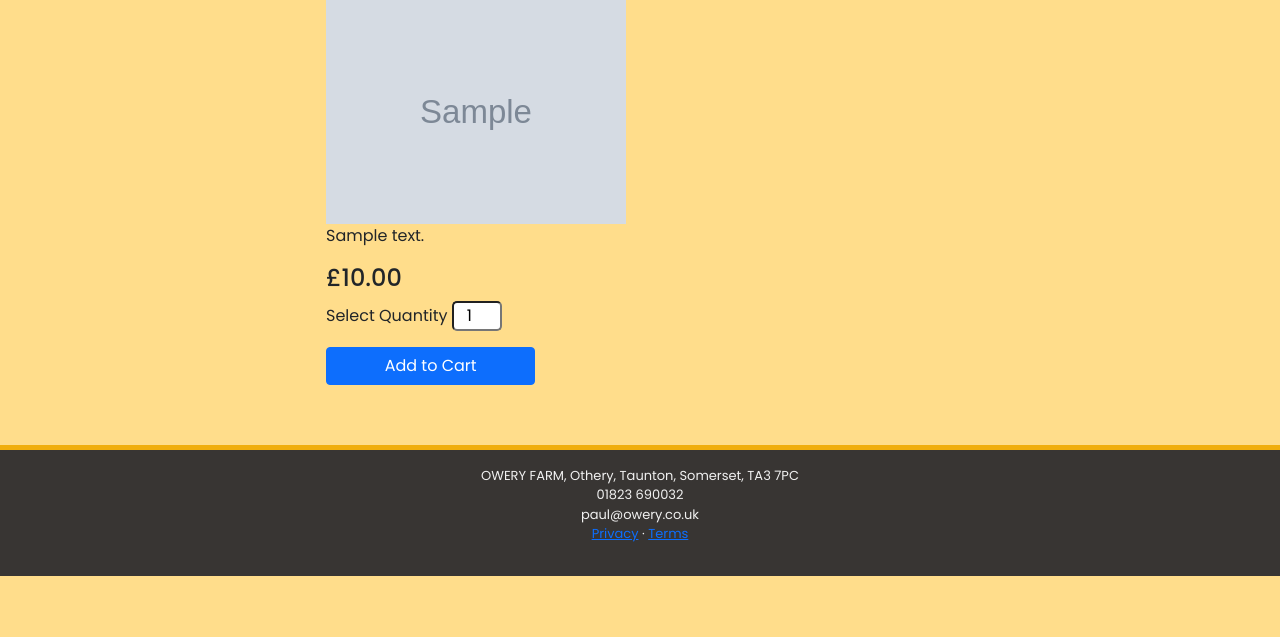
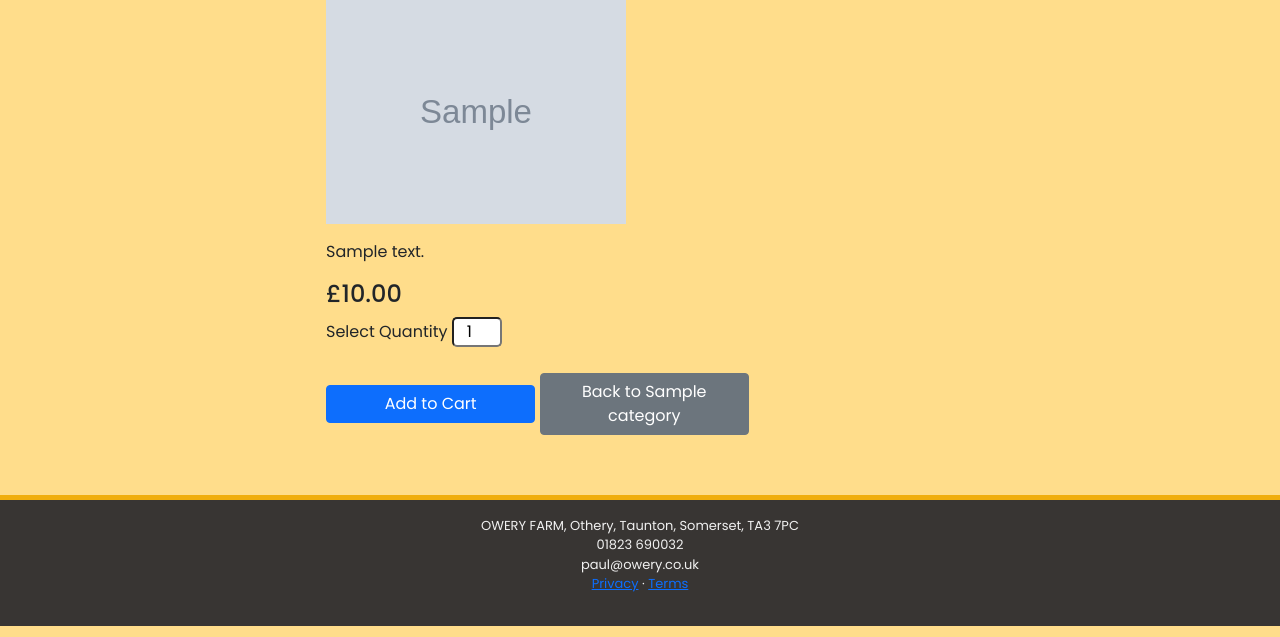
Before and after one commit to PaulWheatcroft/owery-joinery, a Django app: page /products/product/1/ in a window 1280 px wide. Shown: the part 163-800 px from the top of the page. Run offline with Django 3.2, Linux system fonts and the light colour scheme; tables that the repository leaves empty hold one stand-in row (values such as "Sample post"); grey boxes marked "Sample" are stand-in pictures; some libraries are stand-ins or nearby versions.

Commit message:
Refining CSS look of product and product details pages. Back button added to product details page

```diff
--- a/products/templates/products/product-details.html
+++ b/products/templates/products/product-details.html
@@ -15,7 +15,7 @@
                     <a href="{{ product.image.url }}" target="_blank"><img src="{{ product.image.url }}" alt="{{ product.name }}" style="max-width: 300px; max-height: 350px;"></a>
                 </div>
                 <div class="col-12">
-                    <p>{{ product.description }}</p>
+                    <p>{{ product.description|linebreaks }}</p>
                     <h4>£{{ product.price }}</h4>
                     <form action="{% url 'add_to_cart' product.id %}" method="POST" class="form">
                         {% csrf_token %}
@@ -25,7 +25,8 @@
                                     data-item_id="{{ product.id }}" id="id_qty_{{ product.id }}" style="width: 50px;"></p>
                             </div>
                             <div class="col-12">
-                                <input type="submit" class="btn btn-primary col-6 col-md-4" value="Add to Cart">
+                                <input type="submit" class="btn btn-primary col-12 col-md-4" value="Add to Cart">
+                                <a href="{% url 'filtered_products' product.category.id  %}" class="btn btn-secondary col-12 col-md-4">Back to {{ product.category.friendly_name }}</a>
                                 <input type="hidden" name="redirect_url" value="{{ request.path }}">
                             </div>
 
--- a/products/templates/products/products.html
+++ b/products/templates/products/products.html
@@ -26,8 +26,8 @@
                         </div>
                         {% endif %}
                         <div class="col-8">
-                            <p class="card-text">{{ product.description }}<br>
-                            <a href="{% url 'product_details' product.id %}">View details</a>
+                            <p class="card-text">{{ product.description|truncatewords:25 }}<br>
+                            <a class="btn btn-sm btn-primary" href="{% url 'product_details' product.id %}">View details</a>
                             </p>
 
                         </div>
--- a/static/css/base.css
+++ b/static/css/base.css
@@ -10,9 +10,6 @@ h1 {
     text-align: center;
     padding-bottom: 10px;
     font-weight: 300;
-}
-button:active {
-    background-color: #3e8e41;
 }
 .row {
     --bs-gutter-x: 0;
@@ -83,8 +80,8 @@ button:active {
     margin-bottom: 20px;
 }
 .product p {
-    font-size: 11px;
-    padding: 5px;
+    font-size: 13px;
+    padding: 10px;
 }
 .product-name {
     width: 100%;
@@ -126,6 +123,9 @@ button:active {
     margin-bottom: 10px;
     border-bottom: 1px solid #383533;
 }
+.btn {
+    margin-top: 10px;
+}
 @media (min-width: 992px) {
     .home-links {
         font-size: 40px;
```
